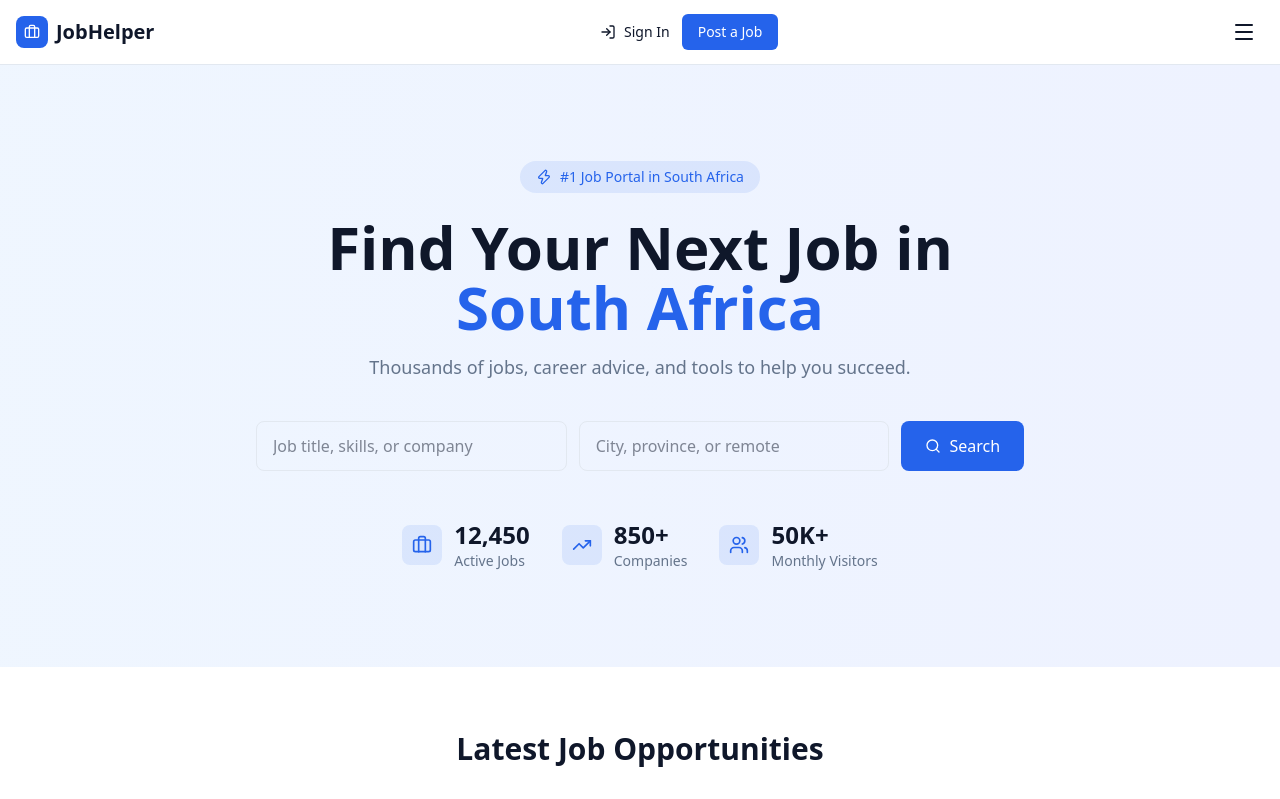
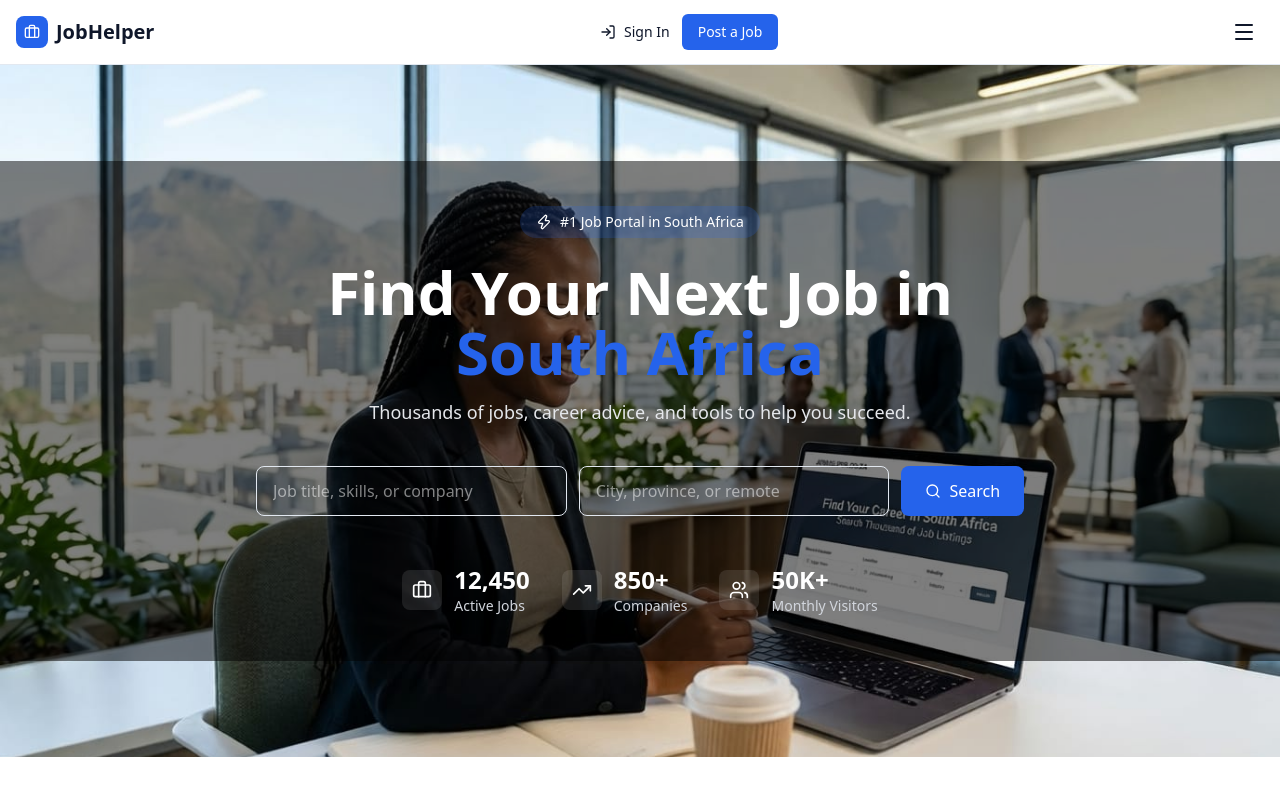
Before and after one commit to jeremiahsetou-ux/job-portal-final, a Next.js app: page / in a window 1280 px wide. Shown: the top 799 px of the page. Built offline with nearby package versions, Linux system fonts and the light colour scheme.

Commit message:
feat: add hero background image with overlay

```diff
--- a/src/app/page.tsx
+++ b/src/app/page.tsx
@@ -80,10 +80,11 @@ export default function HomePage() {
 
       <main className="flex-1">
         {/* Hero Section */}
-        <section className="py-16 md:py-24 bg-gradient-to-r from-blue-50 to-indigo-50">
-          <div className="container mx-auto px-4">
-            <div className="max-w-3xl mx-auto text-center">
-              <div className="inline-flex items-center gap-2 bg-primary/10 text-primary px-4 py-1.5 rounded-full text-sm font-medium mb-6">
+        <section className="min-h-[500px] py-16 md:py-24 bg-[url('/hero-bg.jpeg')] bg-cover bg-center bg-no-repeat">
+          <div className="min-h-[500px] bg-black/50 flex items-center">
+            <div className="container mx-auto px-4 w-full">
+              <div className="max-w-3xl mx-auto text-center text-white">
+                <div className="inline-flex items-center gap-2 bg-primary/20 text-white px-4 py-1.5 rounded-full text-sm font-medium mb-6">
                   <Zap size={16} />
                   <span>#1 Job Portal in South Africa</span>
                 </div>
@@ -92,7 +93,7 @@ export default function HomePage() {
                   Find Your Next Job in <span className="text-primary">South Africa</span>
                 </h1>
 
-              <p className="text-lg text-muted-foreground mb-10">
+                <p className="text-lg text-gray-200 mb-10">
                   Thousands of jobs, career advice, and tools to help you succeed.
                 </p>
 
@@ -104,30 +105,31 @@ export default function HomePage() {
                 {/* Quick Stats */}
                 <div className="flex flex-wrap justify-center gap-8 mt-12">
                   <div className="flex items-center gap-3">
-                  <div className="w-10 h-10 bg-primary/10 rounded-lg flex items-center justify-center">
-                    <Briefcase className="w-5 h-5 text-primary" />
+                    <div className="w-10 h-10 bg-white/10 rounded-lg flex items-center justify-center">
+                      <Briefcase className="w-5 h-5 text-white" />
                     </div>
                     <div className="text-left">
-                    <p className="text-2xl font-bold">12,450</p>
-                    <p className="text-sm text-muted-foreground">Active Jobs</p>
+                      <p className="text-2xl font-bold text-white">12,450</p>
+                      <p className="text-sm text-gray-300">Active Jobs</p>
                     </div>
                   </div>
                   <div className="flex items-center gap-3">
-                  <div className="w-10 h-10 bg-primary/10 rounded-lg flex items-center justify-center">
-                    <TrendingUp className="w-5 h-5 text-primary" />
+                    <div className="w-10 h-10 bg-white/10 rounded-lg flex items-center justify-center">
+                      <TrendingUp className="w-5 h-5 text-white" />
                     </div>
                     <div className="text-left">
-                    <p className="text-2xl font-bold">850+</p>
-                    <p className="text-sm text-muted-foreground">Companies</p>
+                      <p className="text-2xl font-bold text-white">850+</p>
+                      <p className="text-sm text-gray-300">Companies</p>
                     </div>
                   </div>
                   <div className="flex items-center gap-3">
-                  <div className="w-10 h-10 bg-primary/10 rounded-lg flex items-center justify-center">
-                    <Users className="w-5 h-5 text-primary" />
+                    <div className="w-10 h-10 bg-white/10 rounded-lg flex items-center justify-center">
+                      <Users className="w-5 h-5 text-white" />
                     </div>
                     <div className="text-left">
-                    <p className="text-2xl font-bold">50K+</p>
-                    <p className="text-sm text-muted-foreground">Monthly Visitors</p>
+                      <p className="text-2xl font-bold text-white">50K+</p>
+                      <p className="text-sm text-gray-300">Monthly Visitors</p>
+                    </div>
                   </div>
                 </div>
               </div>
```
Also changed, not shown: public/hero-bg.jpeg (added). Lines whose indentation alone changed are shown as unchanged.
